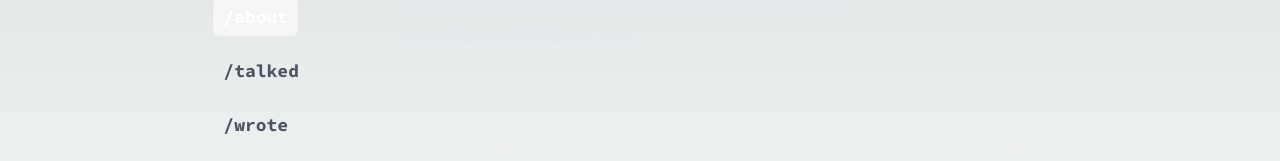
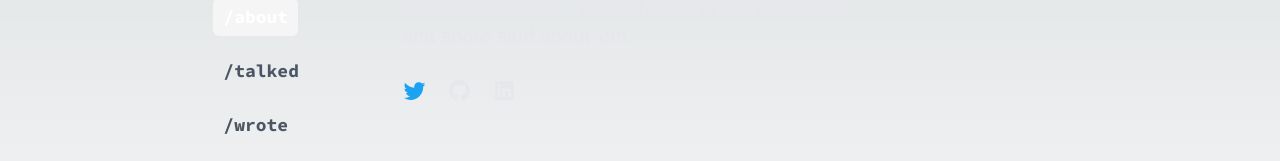
Before and after one commit to tarun-soni/tarun-new-portfolio, a Next.js app: page / in a window 1280 px wide. Shown: the part 302-463 px from the top of the page. Built offline with nearby package versions, Linux system fonts and the light colour scheme; a web font is replaced by a local one.

Commit message:
Added socialbar

```diff
--- /dev/null
+++ b/src/components/Icons/index.tsx
@@ -0,0 +1,141 @@
+import { FC } from 'react'
+
+type IconProps = {
+  size?: number
+}
+
+export const GithubIcon: FC<IconProps> = ({ size = 30 }) => (
+  <svg
+    xmlns="http://www.w3.org/2000/svg"
+    aria-hidden="true"
+    role="img"
+    width={size}
+    height={size}
+    preserveAspectRatio="xMidYMid meet"
+    viewBox="0 0 24 24">
+    <path
+      fill="currentColor"
+      d="M12 2A10 10 0 0 0 2 12c0 4.42 2.87 8.17 6.84 9.5c.5.08.66-.23.66-.5v-1.69c-2.77.6-3.36-1.34-3.36-1.34c-.46-1.16-1.11-1.47-1.11-1.47c-.91-.62.07-.6.07-.6c1 .07 1.53 1.03 1.53 1.03c.87 1.52 2.34 1.07 2.91.83c.09-.65.35-1.09.63-1.34c-2.22-.25-4.55-1.11-4.55-4.92c0-1.11.38-2 1.03-2.71c-.1-.25-.45-1.29.1-2.64c0 0 .84-.27 2.75 1.02c.79-.22 1.65-.33 2.5-.33c.85 0 1.71.11 2.5.33c1.91-1.29 2.75-1.02 2.75-1.02c.55 1.35.2 2.39.1 2.64c.65.71 1.03 1.6 1.03 2.71c0 3.82-2.34 4.66-4.57 4.91c.36.31.69.92.69 1.85V21c0 .27.16.59.67.5C19.14 20.16 22 16.42 22 12A10 10 0 0 0 12 2Z"></path>
+  </svg>
+)
+
+export const SpotifyIcon: FC<IconProps> = ({ size = 30, ...props }) => (
+  <svg
+    xmlns="http://www.w3.org/2000/svg"
+    aria-hidden="true"
+    role="img"
+    width={size}
+    height={size}
+    preserveAspectRatio="xMidYMid meet"
+    {...props}
+    viewBox="0 0 16 16">
+    <path
+      fill="currentColor"
+      d="M8 0a8 8 0 1 0 0 16A8 8 0 0 0 8 0zm3.669 11.538a.498.498 0 0 1-.686.165c-1.879-1.147-4.243-1.407-7.028-.77a.499.499 0 0 1-.222-.973c3.048-.696 5.662-.397 7.77.892a.5.5 0 0 1 .166.686zm.979-2.178a.624.624 0 0 1-.858.205c-2.15-1.321-5.428-1.704-7.972-.932a.625.625 0 0 1-.362-1.194c2.905-.881 6.517-.454 8.986 1.063a.624.624 0 0 1 .206.858zm.084-2.268C10.154 5.56 5.9 5.419 3.438 6.166a.748.748 0 1 1-.434-1.432c2.825-.857 7.523-.692 10.492 1.07a.747.747 0 1 1-.764 1.288z"></path>
+  </svg>
+)
+
+export const LinkedInIcon: FC<IconProps> = ({ size = 30, ...props }) => (
+  <svg
+    {...props}
+    xmlns="http://www.w3.org/2000/svg"
+    aria-hidden="true"
+    role="img"
+    width={size}
+    height={size}
+    preserveAspectRatio="xMidYMid meet"
+    viewBox="0 0 24 24">
+    <path
+      fill="currentColor"
+      d="M19 3a2 2 0 0 1 2 2v14a2 2 0 0 1-2 2H5a2 2 0 0 1-2-2V5a2 2 0 0 1 2-2h14m-.5 15.5v-5.3a3.26 3.26 0 0 0-3.26-3.26c-.85 0-1.84.52-2.32 1.3v-1.11h-2.79v8.37h2.79v-4.93c0-.77.62-1.4 1.39-1.4a1.4 1.4 0 0 1 1.4 1.4v4.93h2.79M6.88 8.56a1.68 1.68 0 0 0 1.68-1.68c0-.93-.75-1.69-1.68-1.69a1.69 1.69 0 0 0-1.69 1.69c0 .93.76 1.68 1.69 1.68m1.39 9.94v-8.37H5.5v8.37h2.77Z"></path>
+  </svg>
+)
+
+export const TwitterIcon: FC<IconProps> = ({ size = 30, ...props }) => (
+  <svg
+    {...props}
+    xmlns="http://www.w3.org/2000/svg"
+    aria-hidden="true"
+    role="img"
+    width={size}
+    height={size}
+    preserveAspectRatio="xMidYMid meet"
+    viewBox="0 0 24 24">
+    <path
+      fill="currentColor"
+      d="M22.46 6c-.77.35-1.6.58-2.46.69c.88-.53 1.56-1.37 1.88-2.38c-.83.5-1.75.85-2.72 1.05C18.37 4.5 17.26 4 16 4c-2.35 0-4.27 1.92-4.27 4.29c0 .34.04.67.11.98C8.28 9.09 5.11 7.38 3 4.79c-.37.63-.58 1.37-.58 2.15c0 1.49.75 2.81 1.91 3.56c-.71 0-1.37-.2-1.95-.5v.03c0 2.08 1.48 3.82 3.44 4.21a4.22 4.22 0 0 1-1.93.07a4.28 4.28 0 0 0 4 2.98a8.521 8.521 0 0 1-5.33 1.84c-.34 0-.68-.02-1.02-.06C3.44 20.29 5.7 21 8.12 21C16 21 20.33 14.46 20.33 8.79c0-.19 0-.37-.01-.56c.84-.6 1.56-1.36 2.14-2.23Z"></path>
+  </svg>
+)
+
+export const SearchIcon: FC<IconProps> = ({ size = 30, ...props }) => (
+  <svg
+    {...props}
+    xmlns="http://www.w3.org/2000/svg"
+    aria-hidden="true"
+    role="img"
+    className="iconify iconify--ic"
+    width={size}
+    height={size}
+    preserveAspectRatio="xMidYMid meet"
+    viewBox="0 0 24 24">
+    <path
+      fill="currentColor"
+      d="M15.5 14h-.79l-.28-.27a6.5 6.5 0 0 0 1.48-5.34c-.47-2.78-2.79-5-5.59-5.34a6.505 6.505 0 0 0-7.27 7.27c.34 2.8 2.56 5.12 5.34 5.59a6.5 6.5 0 0 0 5.34-1.48l.27.28v.79l4.25 4.25c.41.41 1.08.41 1.49 0c.41-.41.41-1.08 0-1.49L15.5 14zm-6 0C7.01 14 5 11.99 5 9.5S7.01 5 9.5 5S14 7.01 14 9.5S11.99 14 9.5 14z"></path>
+  </svg>
+)
+
+export const CommandIcon = () => (
+  <svg
+    width="1em"
+    height="1em"
+    viewBox="0 0 24 24"
+    className="text-skin-secondary">
+    <path
+      fill="currentColor"
+      d="M17.5 3C15.57 3 14 4.57 14 6.5V8h-4V6.5C10 4.57 8.43 3 6.5 3S3 4.57 3 6.5S4.57 10 6.5 10H8v4H6.5C4.57 14 3 15.57 3 17.5S4.57 21 6.5 21s3.5-1.57 3.5-3.5V16h4v1.5c0 1.93 1.57 3.5 3.5 3.5s3.5-1.57 3.5-3.5s-1.57-3.5-3.5-3.5H16v-4h1.5c1.93 0 3.5-1.57 3.5-3.5S19.43 3 17.5 3zM16 8V6.5c0-.83.67-1.5 1.5-1.5s1.5.67 1.5 1.5S18.33 8 17.5 8H16zM6.5 8C5.67 8 5 7.33 5 6.5S5.67 5 6.5 5S8 5.67 8 6.5V8H6.5zm3.5 6v-4h4v4h-4zm7.5 5c-.83 0-1.5-.67-1.5-1.5V16h1.5c.83 0 1.5.67 1.5 1.5s-.67 1.5-1.5 1.5zm-11 0c-.83 0-1.5-.67-1.5-1.5S5.67 16 6.5 16H8v1.5c0 .83-.67 1.5-1.5 1.5z"></path>
+  </svg>
+)
+
+export const Moon = () => (
+  <svg
+    width="1em"
+    height="1em"
+    viewBox="0 0 24 24"
+    className="text-skin-secondary">
+    <path
+      fill="currentColor"
+      d="M12 11.807A9.002 9.002 0 0 1 10.049 2a9.942 9.942 0 0 0-5.12 2.735c-3.905 3.905-3.905 10.237 0 14.142c3.906 3.906 10.237 3.905 14.143 0a9.946 9.946 0 0 0 2.735-5.119A9.003 9.003 0 0 1 12 11.807z"></path>
+  </svg>
+)
+
+export const Sun = () => (
+  <svg
+    width="1em"
+    height="1em"
+    viewBox="0 0 24 24"
+    className="text-skin-secondary">
+    <path
+      fill="currentColor"
+      d="m6.76 4.84l-1.8-1.79l-1.41 1.41l1.79 1.79l1.42-1.41zM4 10.5H1v2h3v-2zm9-9.95h-2V3.5h2V.55zm7.45 3.91l-1.41-1.41l-1.79 1.79l1.41 1.41l1.79-1.79zm-3.21 13.7l1.79 1.8l1.41-1.41l-1.8-1.79l-1.4 1.4zM20 10.5v2h3v-2h-3zm-8-5c-3.31 0-6 2.69-6 6s2.69 6 6 6s6-2.69 6-6s-2.69-6-6-6zm-1 16.95h2V19.5h-2v2.95zm-7.45-3.91l1.41 1.41l1.79-1.8l-1.41-1.41l-1.79 1.8z"></path>
+  </svg>
+)
+
+export const DiagonalArrow = (props: any) => (
+  <svg width="1em" height="1em" viewBox="0 0 24 24" {...props}>
+    <path
+      fill="currentColor"
+      d="M18 7.05a1 1 0 0 0-1-1L9 6a1 1 0 0 0 0 2h5.56l-8.27 8.29a1 1 0 0 0 0 1.42a1 1 0 0 0 1.42 0L16 9.42V15a1 1 0 0 0 1 1a1 1 0 0 0 1-1Z"></path>
+  </svg>
+)
+
+export const RightArrow = (props: any) => (
+  <svg width="1em" height="1em" viewBox="0 0 24 24" {...props}>
+    <path fill="currentColor" d="M16.01 11H4v2h12.01v3L20 12l-3.99-4v3z"></path>
+  </svg>
+)
+
+export const PauseIcon = (props: any) => (
+  <svg width="1em" height="1em" viewBox="0 0 24 24" {...props}>
+    <path fill="currentColor" d="M6 19h4V5H6v14zm8-14v14h4V5h-4z"></path>
+  </svg>
+)
--- /dev/null
+++ b/src/components/SocialsBar/index.tsx
@@ -0,0 +1,38 @@
+import { GithubIcon, LinkedInIcon, TwitterIcon } from '../Icons'
+import { GITHUB_URL, LINKEDIN_URL, TWITTER_URL } from '../../data/profileURLs'
+
+export const SocialsBar = () => {
+  return (
+    <div
+      className="my-4 mb-12 rounded-md bg-skin-primary
+      ">
+      <nav className="flex items-center">
+        <div className="mr-auto">
+          <div className="flex flex-wrap items-center">
+            <a
+              target="_blank"
+              href={TWITTER_URL}
+              className="mr-1 w-max rounded-md p-2 text-lg text-[#1DA1F2]  hover:bg-gray-800"
+              rel="noopener noreferrer">
+              <TwitterIcon size={25} />
+            </a>
+            <a
+              target="_blank"
+              href={GITHUB_URL}
+              className="mr-1 w-max rounded-md p-2 text-lg hover:bg-gray-800"
+              rel="noopener noreferrer">
+              <GithubIcon size={25} />
+            </a>
+            <a
+              target="_blank"
+              href={LINKEDIN_URL}
+              className="w-max rounded-md p-2 text-lg  hover:bg-gray-800 "
+              rel="noopener noreferrer">
+              <LinkedInIcon size={25} />
+            </a>
+          </div>
+        </div>
+      </nav>
+    </div>
+  )
+}
--- a/src/components/sections/HomeSection/index.tsx
+++ b/src/components/sections/HomeSection/index.tsx
@@ -3,6 +3,7 @@ import Balancer from 'react-wrap-balancer'
 import { motion } from 'framer-motion'
 import getFontClasses from '@/utils/getFontClasses'
 import useViewport from '@/hooks/useViewPort'
+import { SocialsBar } from '@/components/SocialsBar'
 
 function HomeSection() {
   const viewPort = useViewport()
@@ -35,6 +36,9 @@ function HomeSection() {
           <br />
           {`and share stuff about 'em.`}
         </Balancer>
+        <div className="my-5 -mx-2">
+          <SocialsBar />
+        </div>
       </motion.h4>
     </div>
   )
--- /dev/null
+++ b/src/data/profileURLs.ts
@@ -0,0 +1,5 @@
+const GITHUB_URL = 'https://github.com/tarun-soni'
+const LINKEDIN_URL = 'https://www.linkedin.com/in/tarun-b-soni/'
+const TWITTER_URL = 'https://twitter.com/tarun_soni_'
+
+export { GITHUB_URL, LINKEDIN_URL, TWITTER_URL }
```
Also changed, not shown: src/pages/home/index.tsx (+1 -6 lines).
